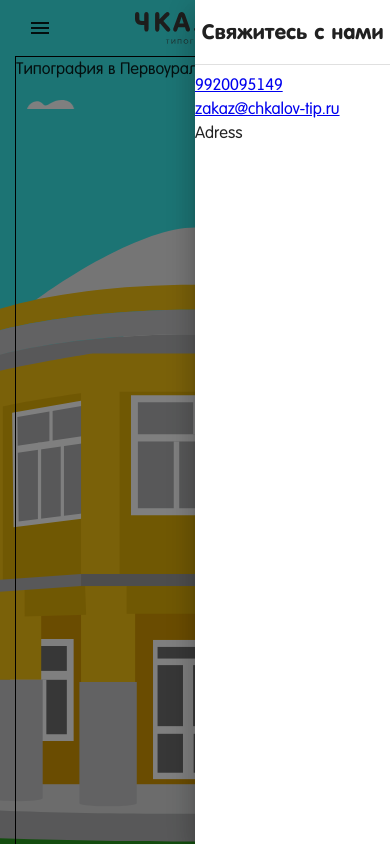
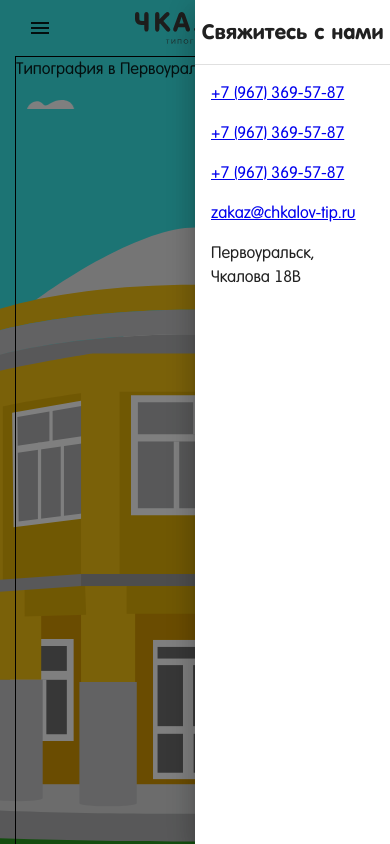
Before and after one commit to AdonaiJehosua/chkalov-tip, a Next.js app: page / in a window 390 px wide. Both pictures are taken after a click on the button 350 px from the left and 28 px from the top of the page. Built offline with nearby package versions, Linux system fonts and the light colour scheme.

Commit message:
work for xsContactsMenu

```diff
--- a/src/components/layout/navBar/xsContactsMenu.js
+++ b/src/components/layout/navBar/xsContactsMenu.js
@@ -1,12 +1,15 @@
-import { Box, Divider, IconButton, List, ListItem, SwipeableDrawer, Typography } from "@mui/material"
+import { Box, Divider, IconButton, List, ListItem, ListItemButton, SwipeableDrawer, Typography } from "@mui/material"
 import PhoneIcon from '@mui/icons-material/Phone'
-import { useState } from "react"
+import { useContext, useState } from "react"
+import { ContactsContext } from "@/appContext/contactsContext"
 
 
 
 
 export function XsContactsMenu() {
     const [mobileContactsOpen, setMobileContactsOpen] = useState(false)
+
+    const contacts = useContext(ContactsContext)
 
     const handleContactsDrawerToggle = () => {
         setMobileContactsOpen((prevState) => !prevState);
@@ -20,17 +23,39 @@ export function XsContactsMenu() {
             <Divider />
             <List>
                 <ListItem disablePadding>
-                    <Box component="a" href="tel:+79920095149">
-                        9920095149
-                    </Box>
+                    <ListItemButton>
+                        <Box component="a" href={`tel:${contacts.phone}`} target='_blank'>
+                            {contacts.visiblePhone}
+                        </Box>
+                    </ListItemButton>
                 </ListItem>
                 <ListItem disablePadding>
-                <Box component="a" href="mailto:zakaz@chkalov-tip.ru">
-                zakaz@chkalov-tip.ru
-                    </Box>
+                    <ListItemButton>
+                        <Box component="a" href={`https://t.me/${contacts.phone}`} target='_blank'>
+                            {contacts.visiblePhone}
+                        </Box>
+                    </ListItemButton>
                 </ListItem>
                 <ListItem disablePadding>
-                    Adress
+                    <ListItemButton>
+                        <Box component="a" href={`https://wa.me/${contacts.phone}`} target='_blank'>
+                            {contacts.visiblePhone}
+                        </Box>
+                    </ListItemButton>
+                </ListItem>
+                <ListItem disablePadding>
+                    <ListItemButton>
+                        <Box component="a" href={`tel:${contacts.email}`}>
+                            {contacts.email}
+                        </Box>
+                    </ListItemButton>
+                </ListItem>
+                <ListItem disablePadding>
+                    <ListItemButton>
+                        <Box >
+                            {contacts.adress}
+                        </Box>
+                    </ListItemButton>
                 </ListItem>
             </List>
         </Box>
```
